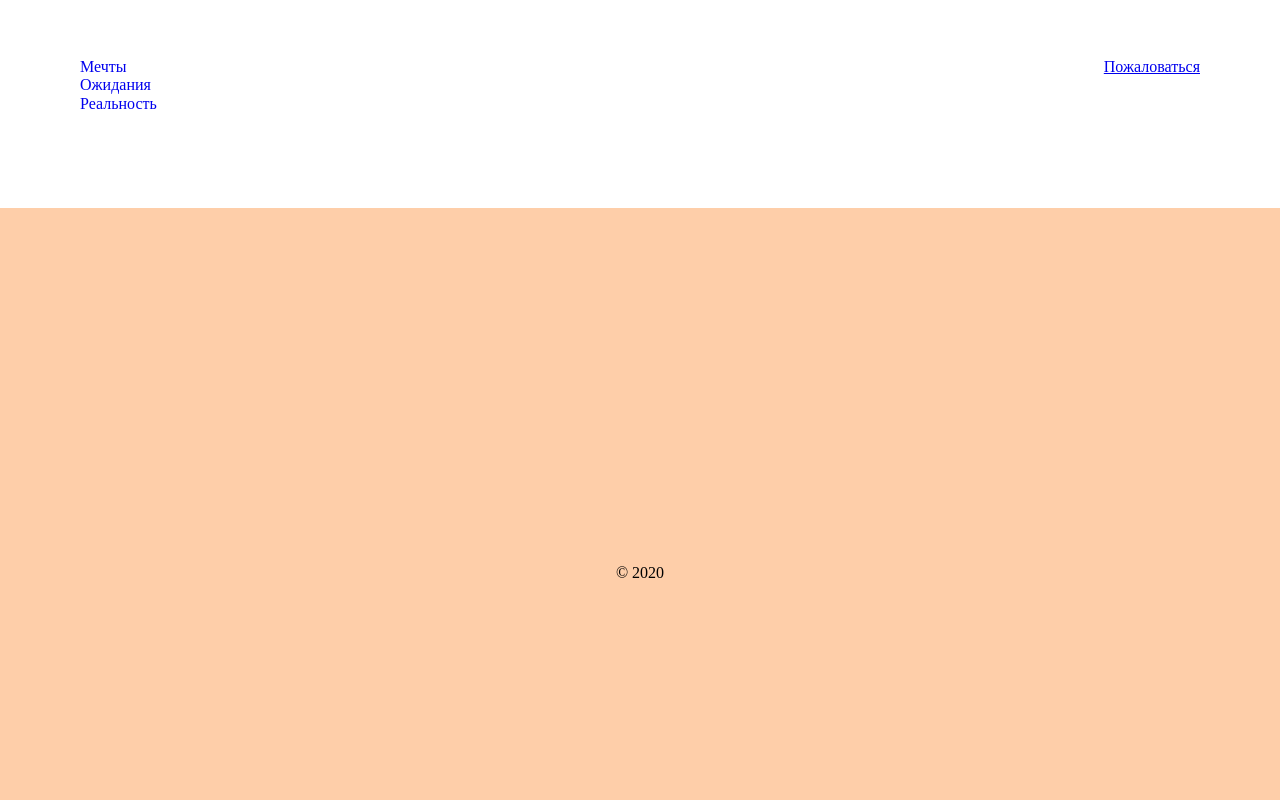
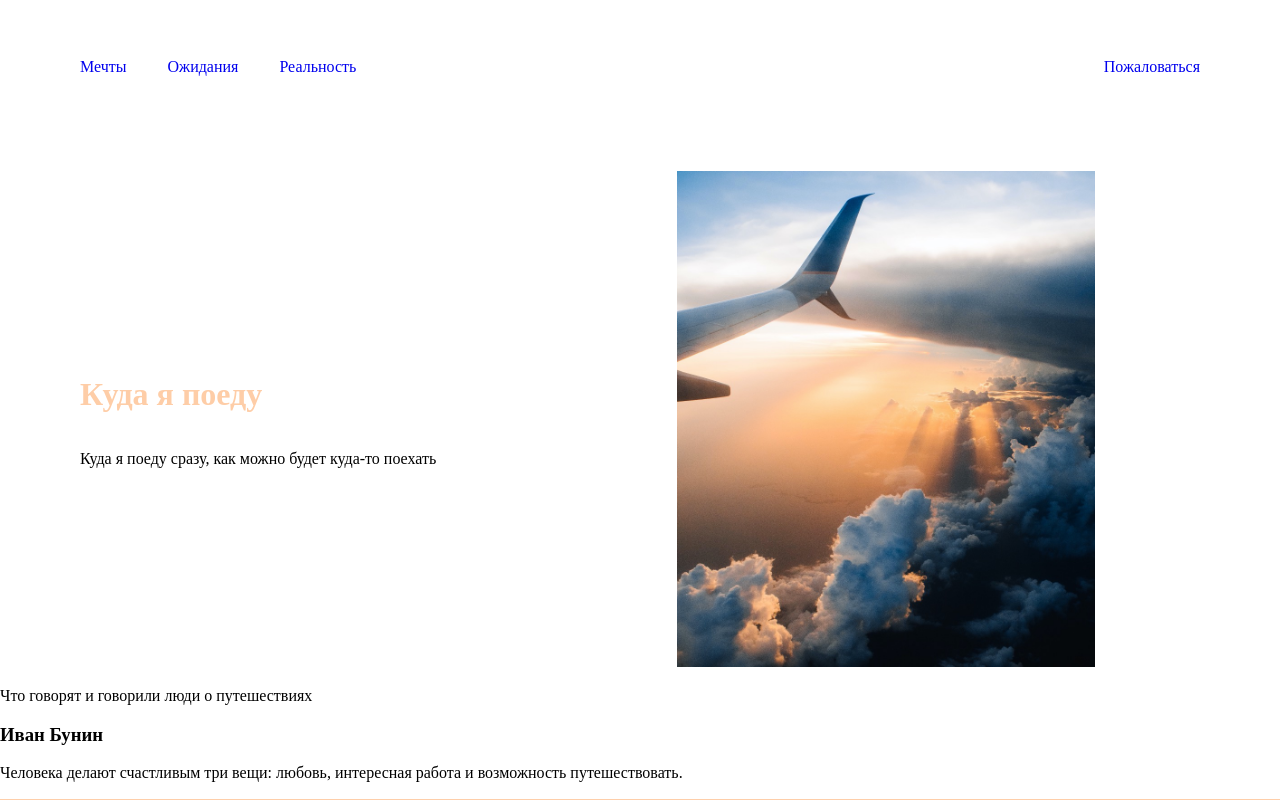
Before and after one commit to JerryMur1/teamwork, a plain HTML site: page index.html in a window 1280 px wide. Shown: the top 800 px of the page. Drawn offline with Linux system fonts and the light colour scheme.

Commit message:
Дополнение макета. Без веток разработки. ver. 3.0

```diff
--- /dev/null
+++ b/blocks/intro/__img/intro__img.css
@@ -0,0 +1,6 @@
+.intro__img {
+  max-width: 418px;
+  object-fit: contain;
+  margin-right: 105px;
+  height: ;
+}
--- /dev/null
+++ b/blocks/intro/__text/intro__text.css
@@ -0,0 +1,5 @@
+.intro__text {
+  display: flex;
+  flex-direction: column;
+  justify-content: center;
+}
--- /dev/null
+++ b/blocks/intro/intro.css
@@ -0,0 +1,8 @@
+.intro {
+  display: flex;
+  flex-direction: row;
+  justify-content: space-between;
+
+  min-height: 418px;
+  margin: 0 80px 0;
+}
--- /dev/null
+++ b/blocks/nav-bar/__line/nav-bar__line.css
@@ -0,0 +1,3 @@
+.nav-bar__line {
+  margin-right: 41px;
+}
--- /dev/null
+++ b/blocks/nav-bar/__link/nav-bar__link.css
@@ -0,0 +1,3 @@
+.nav-bar__link {
+
+}
--- /dev/null
+++ b/blocks/nav-bar/__list/nav-bar__list.css
@@ -0,0 +1,4 @@
+.nav-bar__list {
+  display: flex;
+  flex-direction: row;
+}
--- /dev/null
+++ b/blocks/nav-bar/nav-bar.css
@@ -0,0 +1,3 @@
+.nav-bar {
+
+}
--- /dev/null
+++ b/blocks/subtitle/subtitle.css
@@ -0,0 +1,3 @@
+.subtitle {
+  color: #000;
+}
--- /dev/null
+++ b/blocks/title/title.css
@@ -0,0 +1,3 @@
+.title {
+  color: #FECDA7;
+}
--- a/index.html
+++ b/index.html
@@ -4,7 +4,7 @@
   <meta charset="UTF-8">
   <meta name="viewport" content="width=device-width, initial-scale=1.0">
   <link rel="stylesheet" href="./pages/index.css">
-  <title>Куда я поеду</title>
+  <title>Путешествовать</title>
 </head>
 <body class="root">
   <div class="page">
@@ -24,20 +24,30 @@
           </li>
         </ul>
       </nav>
-      <a href="header__link reset">Пожаловаться</a>
+      <a class="header__link reset" href="#">Пожаловаться</a>
     </header>
 
     <main class="content">
-      <section class=""></section>
-      <section class=""></section>
+      <section class="intro">
+        <div class="intro__text">
+          <h1 class="title">Куда я поеду</h1>
+          <p class="subtitle">Куда я поеду сразу, как можно будет куда-то поехать</p>
+        </div>
+        <img class="intro__img" src="./images/intro-image.jpeg" alt="Боенг в небе">
+      </section>
+
+      <section class="info">
+
+      </section>
 
       <section class="people">
-        <h2 class=""></h2>
-        <p class=""></p>
-        <ul class=" reset">
+        <h2 class="title"></h2>
+        <p class="subtitle">Что говорят и говорили люди о путешествиях</p>
+
+        <ul class="table reset">
           <li class="">
-            <h3 class=""></h3>
-            <p class=""></p>
+            <h3 class="">Иван Бунин</h3>
+            <p class="">Человека делают счастливым три вещи: любовь, интересная работа и возможность путешествовать.</p>
           </li>
           <li class=""></li>
           <li class=""></li>
--- a/pages/index.css
+++ b/pages/index.css
@@ -1,13 +1,24 @@
   @import url(../vendor/normalize.css); /* Подключение VENDOR RESET */
   @import url(../blocks/reset/reset.css); /* Подключение RESET-cамописный */
 
+  @import url(../blocks/title/title.css);  /* Блок: title */
+  @import url(../blocks/title/subtitle.css);  /* Блок: subtitle */
+
   /* Наяало: header */
   @import url(../blocks/header/header.css);
-
-
+    /* Наяало: блок nav-bar */
+  @import url(../blocks/nav-bar/nav-bar.css);
+  @import url(../blocks/nav-bar/__list/nav-bar__list.css); /* Элемент list */
+  @import url(../blocks/nav-bar/__line/nav-bar__line.css); /* Элемент line */
+  @import url(../blocks/nav-bar/__link/nav-bar__link.css); /* Элемент link */
+    /* Конец: блок nav-bar */
 /* Конец: header */
 
-
+/* Наяало: секция intro */
+@import url(../blocks/intro/intro.css);
+@import url(../blocks/intro/__text/intro__text.css); /* Элемент text */
+@import url(../blocks/intro/__img/intro__img.css); /* Элемент img */
+/* Конец: секция intro */
 
 /* Наяало: footer */
   @import url(../blocks/footer/footer.css);
```
Also changed, not shown: images/intro-image.jpeg (added), images/places-black-sea.jpeg (added), images/places-forest.jpeg (added), images/places-mountains.jpeg (added).
